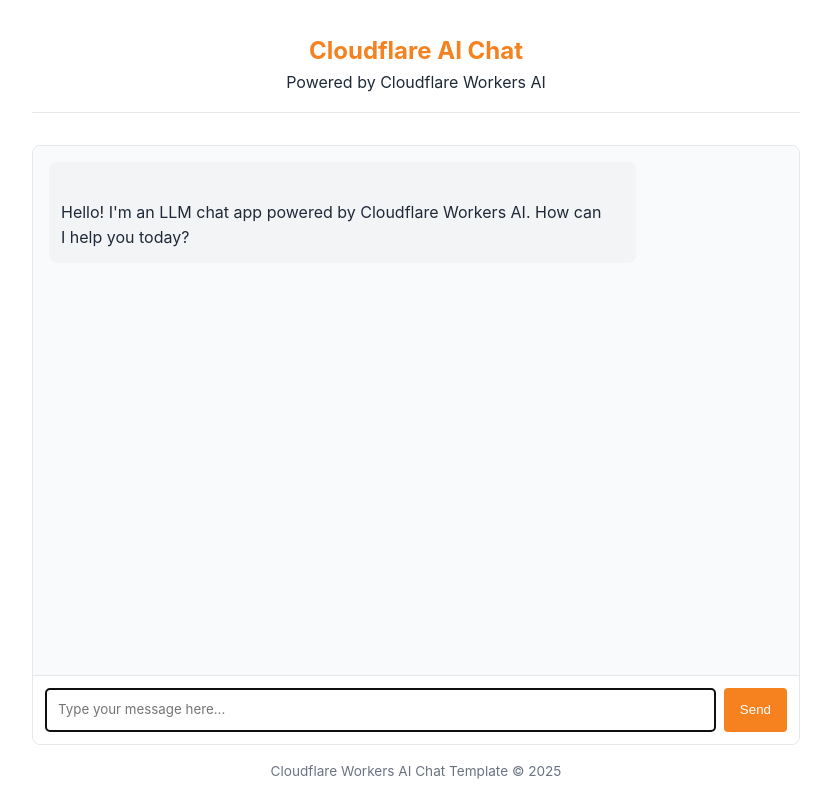
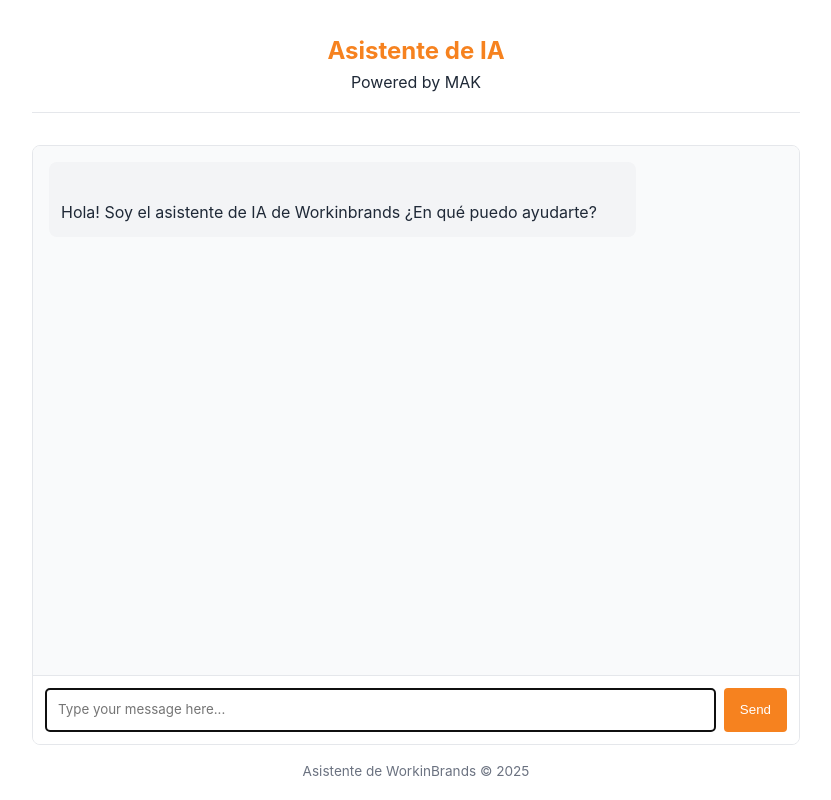
Before and after one commit to darom92/llm-chat-app-template, a website: page public/index.html in a window 1280 px wide. Shown: the whole page, without its empty margins (224-1055 px from the left). Drawn offline with Linux system fonts and the light colour scheme.

Commit message:
Update index.html

```diff
--- a/public/index.html
+++ b/public/index.html
@@ -3,7 +3,7 @@
 	<head>
 		<meta charset="UTF-8" />
 		<meta name="viewport" content="width=device-width, initial-scale=1.0" />
-		<title>LLM Chat App</title>
+		<title>Asistente de IA</title>
 		<style>
 			:root {
 				--primary-color: #f6821f;
@@ -144,16 +144,15 @@
 	</head>
 	<body>
 		<header>
-			<h1>Cloudflare AI Chat</h1>
-			<p>Powered by Cloudflare Workers AI</p>
+			<h1>Asistente de IA</h1>
+			<p>Powered by MAK</p>
 		</header>
 
 		<div class="chat-container">
 			<div id="chat-messages" class="chat-messages">
 				<div class="message assistant-message">
 					<p>
-						Hello! I'm an LLM chat app powered by Cloudflare Workers AI. How can
-						I help you today?
+						Hola! Soy el asistente de IA de Workinbrands ¿En qué puedo ayudarte?
 					</p>
 				</div>
 			</div>
@@ -174,7 +173,7 @@
 		</div>
 
 		<footer>
-			<p>Cloudflare Workers AI Chat Template &copy; 2025</p>
+			<p>Asistente de WorkinBrands  &copy; 2025</p>
 		</footer>
 
 		<!-- Chat app script -->
```
